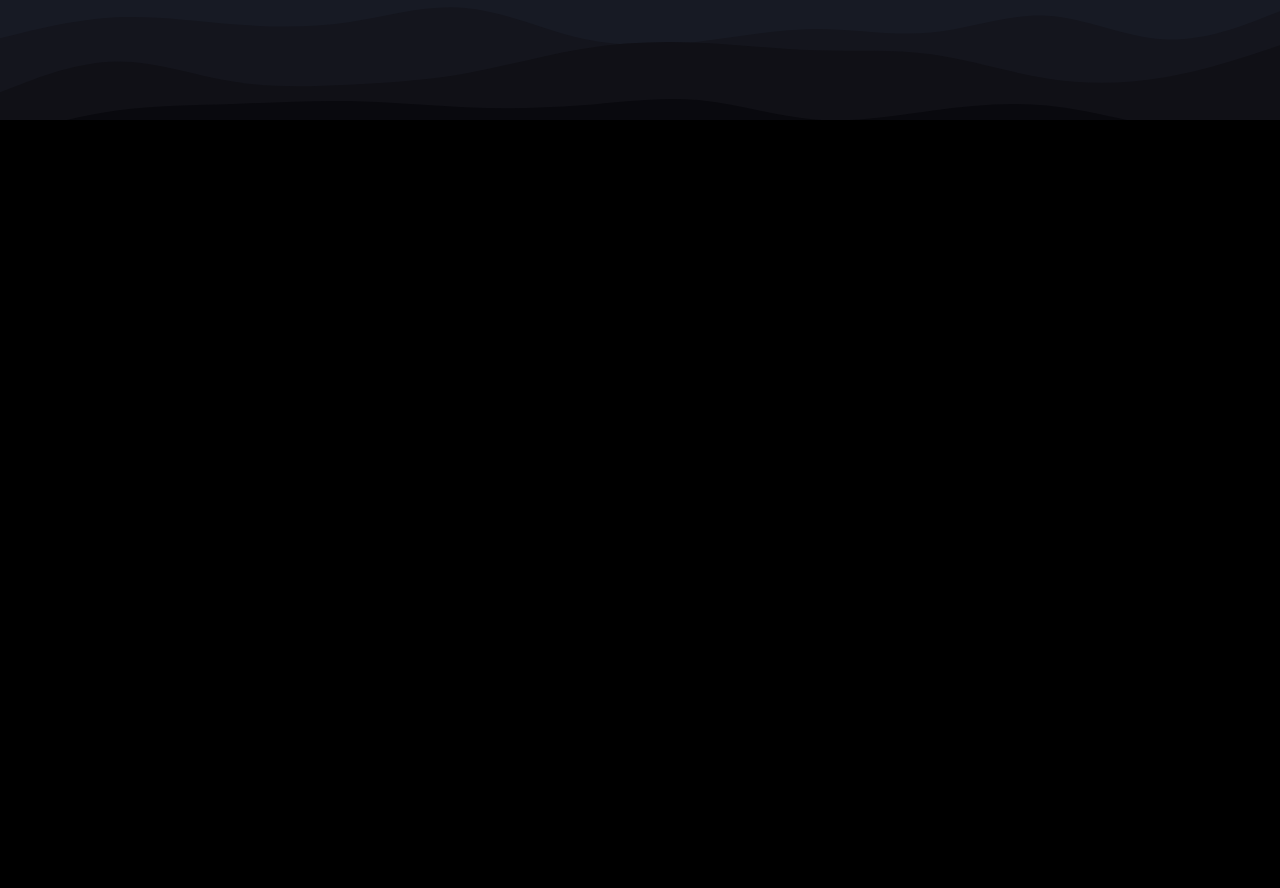
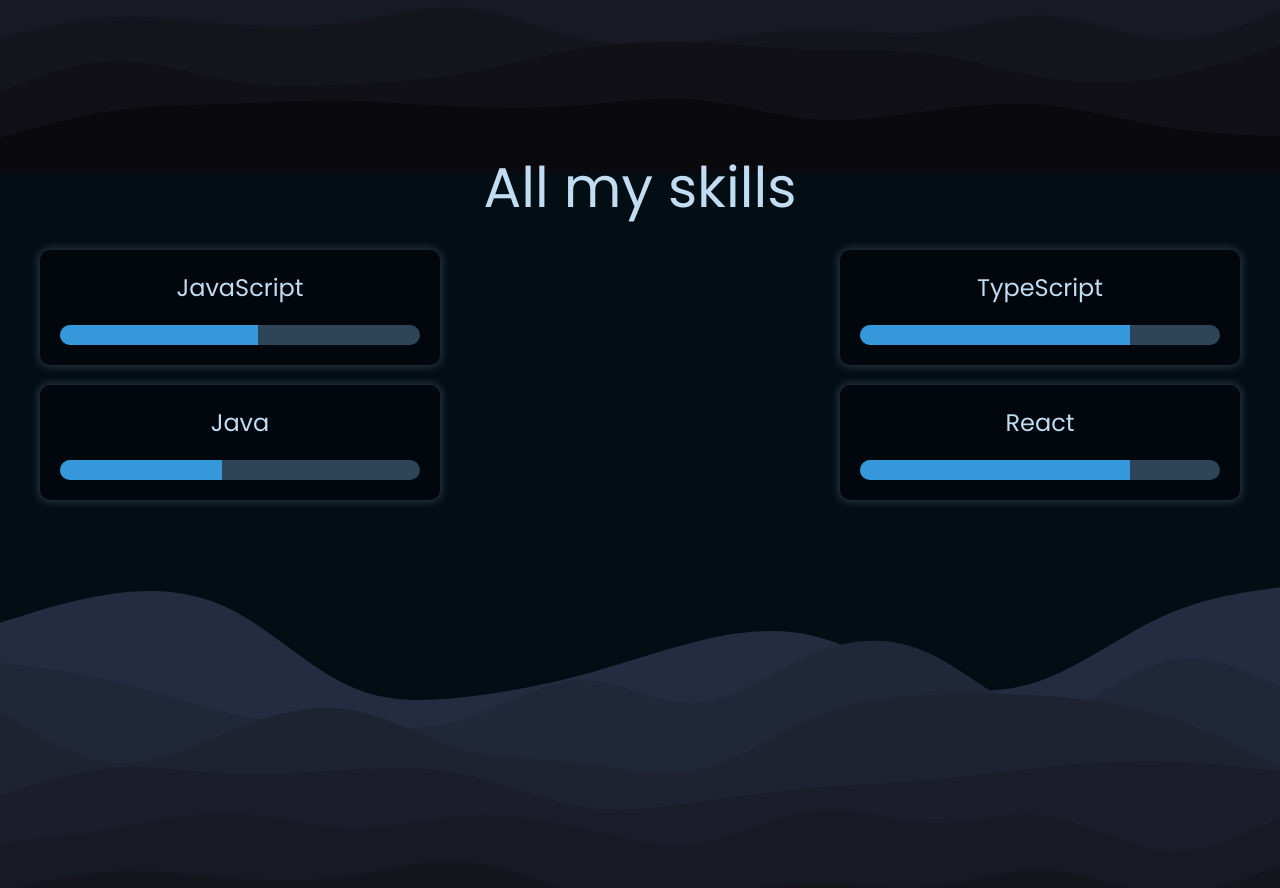
Before and after one commit to ramonexe/skills-portfolio, a React (Vite) app: page / in a window 1280 px wide. Shown: the part 680-1568 px from the top of the page. Before the commit the page ends 800 px from the top, so only its background shows below. Built offline with nearby package versions, Linux system fonts and the light colour scheme.

Commit message:
Adiciona componente Skills com lista de habilidades e barras de progresso; integra o componente na página inicial

```diff
--- /dev/null
+++ b/src/components/Skills.tsx
@@ -0,0 +1,107 @@
+import styled from 'styled-components';
+
+const SkillsContainer = styled.div`
+    display: flex;
+    flex-direction: column;
+    justify-content: flex-start;
+    align-items: center;
+    height: 100vh;
+    width: 100%;
+    color: ${(props) => props.theme.colors.text};
+`;
+
+const Titulo = styled.h1`
+    text-align: left;
+    font-size: 7vh;
+    font-weight: 400;
+    font-family: 'Poppins', serif;
+    margin: 0;
+    padding-top: 25px;
+    white-space: nowrap;
+    color: ${(props) => props.theme.colors.text};
+
+    @media (max-width: 768px) {
+        font-size: 5vh;
+    }
+`;
+
+const SkillsList = styled.div`
+    display: flex;
+    flex-wrap: wrap;
+    justify-content: space-between;
+    gap: 20px;
+    margin-top: 20px;
+    width: 100%;
+`;
+
+const Skill = styled.div`
+    display: flex;
+    flex-direction: column;
+    justify-content: center;
+    align-items: center;
+    width: 30%;
+    padding: 20px;
+    background-color: ${(props) => props.theme.colors.background};
+    border-radius: 10px;
+    box-shadow: 0 0 8px 2px rgba(194, 220, 242, 0.2);
+`;
+
+const SkillName = styled.h3`
+    font-size: 3vh;
+    font-weight: 400;
+    font-family: 'Poppins', serif;
+    margin: 0;
+    margin-bottom: 10px;
+    color: ${(props) => props.theme.colors.text};
+`;
+
+const ProgressBarContainer = styled.div`
+  width: 100%;
+  background-color: ${(props) => props.theme.colors.secondary};
+  border-radius: 10px;
+  overflow: hidden;
+  margin-top: 10px;
+`;
+
+const ProgressBarFiller = styled.div<{ value: number }>`
+  height: 20px;
+  width: ${(props) => props.value}%;
+  background-color: ${(props) => props.theme.colors.primary};
+  transition: width 0.5s ease-in-out;
+`;
+
+const Skills = () => {
+    return (
+        <SkillsContainer>
+            <Titulo>All my skills</Titulo>
+            <SkillsList>
+                <Skill>
+                    <SkillName>JavaScript</SkillName>
+                    <ProgressBarContainer>
+                        <ProgressBarFiller value={55} />
+                    </ProgressBarContainer>
+                </Skill>
+                <Skill>
+                    <SkillName>TypeScript</SkillName>
+                    <ProgressBarContainer>
+                        <ProgressBarFiller value={75} />
+                    </ProgressBarContainer>
+                </Skill>
+                <Skill>
+                    <SkillName>Java</SkillName>
+                    <ProgressBarContainer>
+                        <ProgressBarFiller value={45} />
+                    </ProgressBarContainer>
+                </Skill>
+                <Skill>
+                    <SkillName>React</SkillName>
+                    <ProgressBarContainer>
+                        <ProgressBarFiller value={75} />
+                    </ProgressBarContainer>
+                </Skill>
+            </SkillsList>
+        </SkillsContainer>
+    );
+};
+
+export default Skills;
--- a/src/pages/Home.tsx
+++ b/src/pages/Home.tsx
@@ -1,12 +1,14 @@
 import Wrapper from '../components/Wrapper';
 import Header from '../components/Header';
 import Hero from '../components/Hero';
+import Skills from '../components/Skills';
 
 const Home = () => {
     return (
         <Wrapper>
             <Header/>
             <Hero />
+            <Skills />
         </Wrapper>
     );
 };
```
